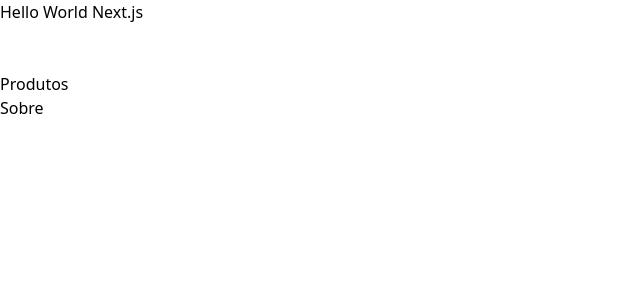
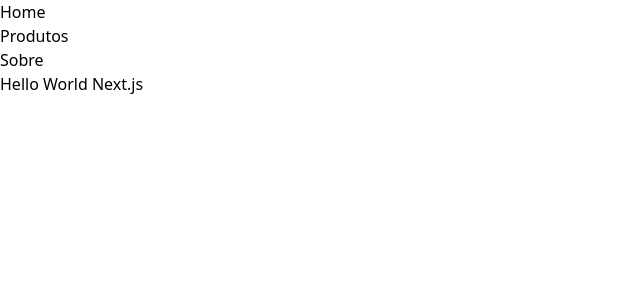
Before and after one commit to patrickrhamon/poke-next, a Next.js app: page / in a window 1280 px wide. Shown: the top 300 px of the page, without its empty margins (0-640 px from the left). Built offline with nearby package versions, Linux system fonts and the light colour scheme.

Commit message:
aula 07 - components

```diff
--- a/src/app/about/page.tsx
+++ b/src/app/about/page.tsx
@@ -1,8 +1,10 @@
+import Navibar from "@/components/Navbar";
 import Link from "next/link";
 
 export default function Page() {
     return (
         <>
+            <Navibar />
             <h1>Tela sobre</h1><br /><br />
             <Link href="/" >Voltar</Link>
         </>
--- a/src/app/page.tsx
+++ b/src/app/page.tsx
@@ -1,23 +1,10 @@
-import Image from 'next/image'
-import Link from 'next/link'
+import Navibar from "@/components/Navbar";
 
 export default function Page() {
   return (
     <>
+      <Navibar />
       <h1>Hello World Next.js</h1><br /><br />
-
-      <ul>
-        <li>
-          <Link href="/products">
-            Produtos
-          </Link>
-        </li>
-        <li>
-          <Link href="/about">
-            Sobre
-          </Link>
-        </li>
-      </ul>
     </>
   )
 }
--- a/src/app/products/(pants)/blue-pant/page.tsx
+++ b/src/app/products/(pants)/blue-pant/page.tsx
@@ -1,8 +1,11 @@
+import Navibar from "@/components/Navbar";
 import Link from "next/link";
 
 export default function Page() {
     return (
         <>
+            <Navibar />
+
             <h1>Calça Azul R$ 89,90</h1><br /><br />
             <Link href="/products" >Voltar</Link>
         </>
--- a/src/app/products/(pants)/red-pant/page.tsx
+++ b/src/app/products/(pants)/red-pant/page.tsx
@@ -1,8 +1,10 @@
+import Navibar from "@/components/Navbar";
 import Link from "next/link";
 
 export default function Page() {
     return (
         <>
+            <Navibar />
             <h1>Calça Vermelha R$ 99,90</h1><br /><br />
             <Link href="/products" >Voltar</Link>
         </>
--- a/src/app/products/page.tsx
+++ b/src/app/products/page.tsx
@@ -1,8 +1,10 @@
+import Navibar from "@/components/Navbar";
 import Link from "next/link";
 
 export default function Page() {
     return (
         <>
+            <Navibar />
             <h1>Product Screen</h1><br /><br />
             <ul>
                 <li>
--- a/src/app/products/shirt/page.tsx
+++ b/src/app/products/shirt/page.tsx
@@ -1,8 +1,10 @@
+import Navibar from "@/components/Navbar";
 import Link from "next/link";
 
 export default function Page() {
     return (
         <>
+            <Navibar />
             <h1>CAMISA R$ 19,90</h1><br /><br />
             <Link href="/products" >Voltar</Link>
         </>
--- /dev/null
+++ b/src/components/Navbar.tsx
@@ -0,0 +1,23 @@
+import Link from "next/link"
+
+export default function Navibar() {
+    return (
+        <ul>
+            <li>
+                <Link href="/">
+                    Home
+                </Link>
+            </li>
+            <li>
+                <Link href="/products">
+                    Produtos
+                </Link>
+            </li>
+            <li>
+                <Link href="/about">
+                    Sobre
+                </Link>
+            </li>
+        </ul>
+    )
+}
```
Also changed, not shown: 1 other file (tests, documents, lock files or other folders).
